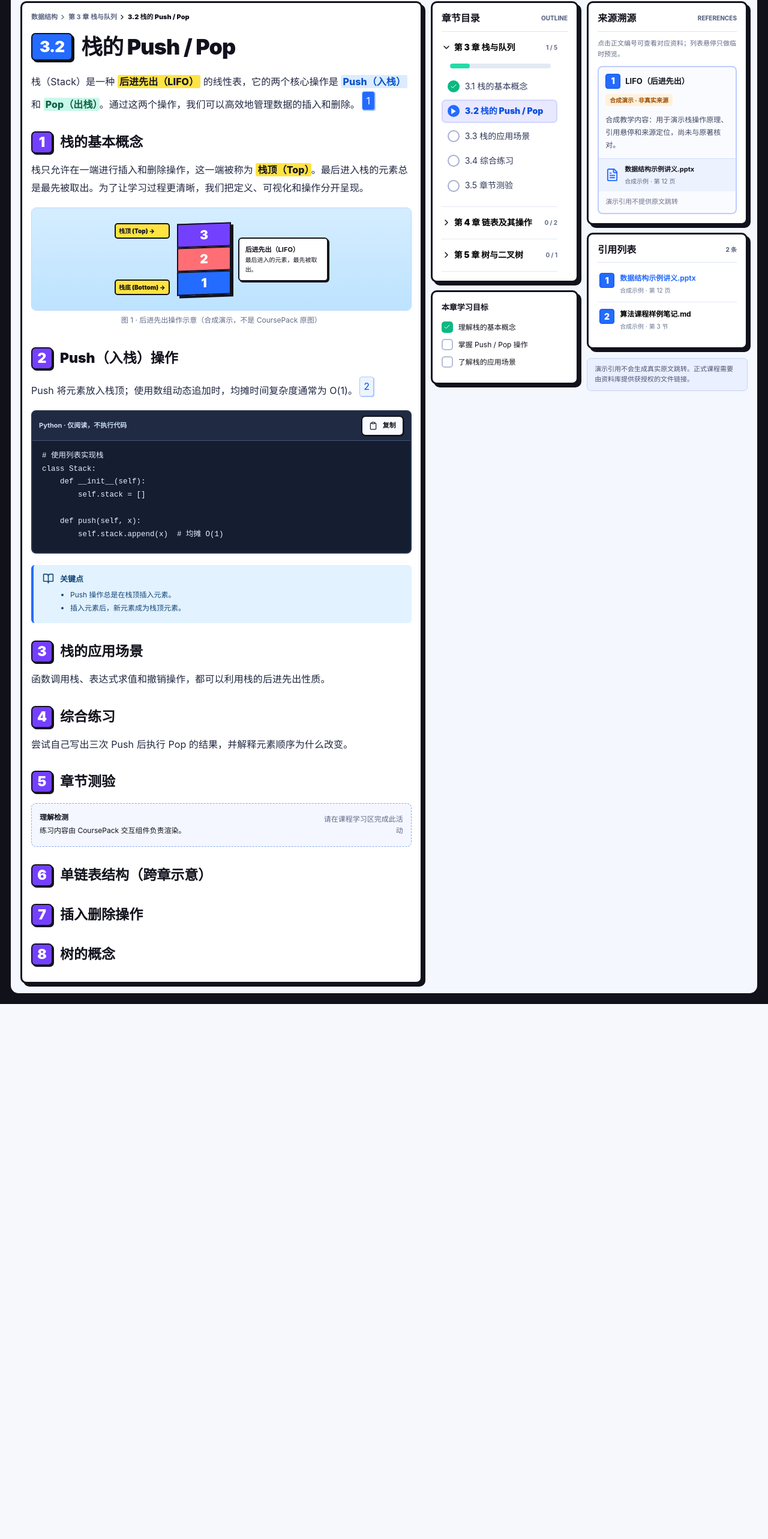
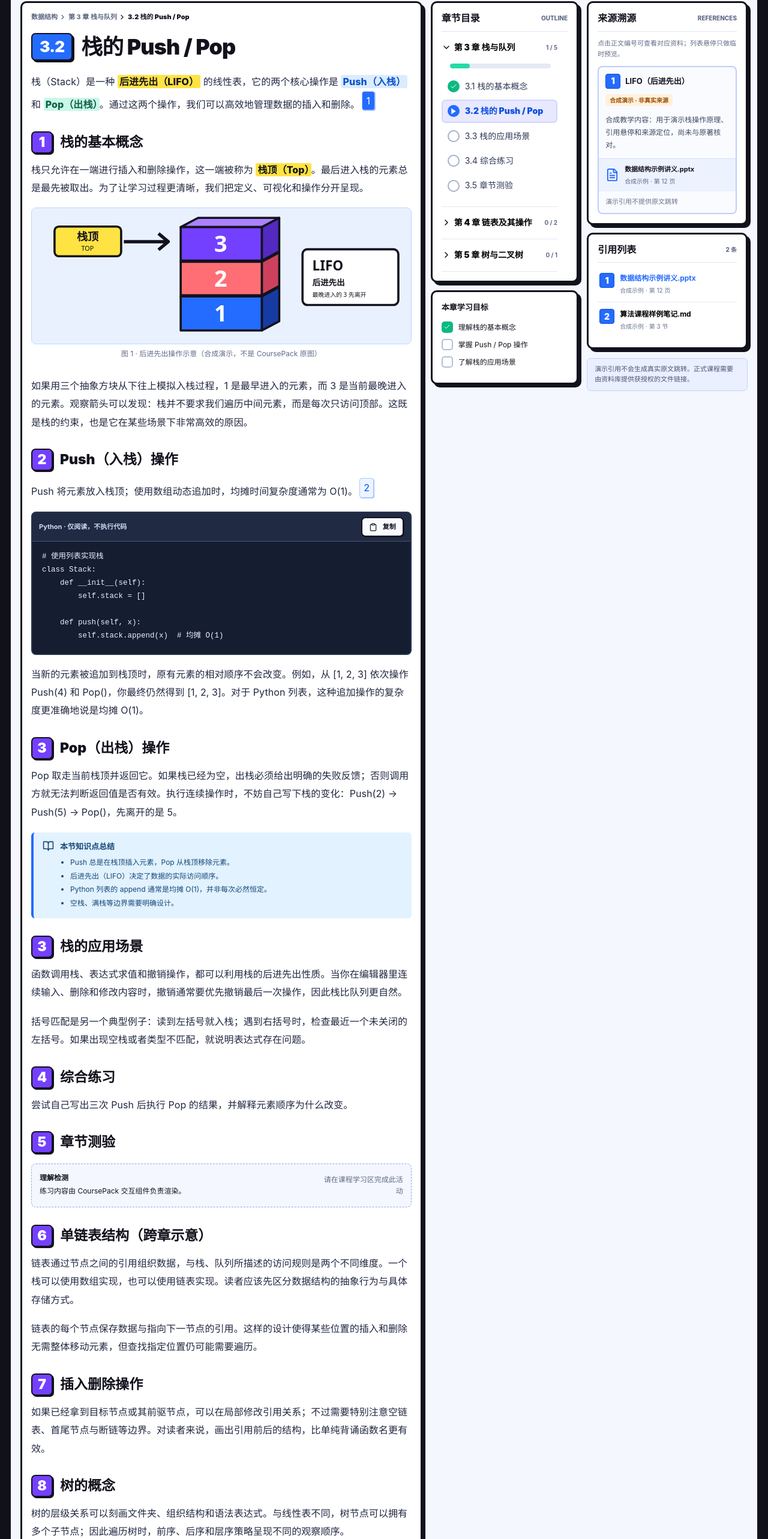
Before and after one commit to colddreamxiaowd/ContinueLeanringWithAI, a Next.js app in the folder web/: page /ui-lab/session-c in a window 1280 px wide. Shown: the part 213-2779 px from the top of the page at 60% size. Before the commit the page ends 1887 px from the top, so only its background shows below. Built offline with nearby package versions, Linux system fonts and the light colour scheme.

Commit message:
feat(reader): extend long lesson preview and use editable SVG pedagogy

```diff
--- a/web/src/design/pixel-pop/workstreams/reader/Demo.tsx
+++ b/web/src/design/pixel-pop/workstreams/reader/Demo.tsx
@@ -6,6 +6,7 @@ import type {CitationRecord,LessonData,OutlineChapter,ReaderBlock} from "./reade
 import {adaptCoursePackV01} from "./coursepack-adapter.mjs";
 import "../../pixel-pop.css";
 import s from "./reader.module.css";
+import {StudyDiagram} from "./StudyDiagram";
 
 const chapters:readonly OutlineChapter[]=[
   {id:"ch3",label:"第 3 章 栈与队列",sections:[
@@ -36,20 +37,30 @@ const lesson:LessonData={id:"demo-stack",title:"栈的 Push / Pop",breadcrumb:["
     {text:"。通过这两个操作，我们可以高效地管理数据的插入和删除。",citationId:"cite-1"}]},
   {type:"heading",id:"s31",number:"1",title:"栈的基本概念"},
   {type:"paragraph",content:[{text:"栈只允许在一端进行插入和删除操作，这一端被称为 "},{text:"栈顶（Top）",mark:"yellow"},{text:"。最后进入栈的元素总是最先被取出。为了让学习过程更清晰，我们把定义、可视化和操作分开呈现。"}]},
-  {type:"figure",id:"stack-figure",alt:"三层栈示意，从下到上依次是 1、2、3，顶部元素 3 先出栈",content:<StackFigure/>,caption:"图 1 · 后进先出操作示意（合成演示，不是 CoursePack 原图）"},
+  {type:"figure",id:"stack-figure",alt:"三层栈示意，从下到上依次是 1、2、3，顶部元素 3 先出栈",content:<StudyDiagram kind="stack"/>,caption:"图 1 · 后进先出操作示意（合成演示，不是 CoursePack 原图）"},
+  {type:"paragraph",content:[{text:"如果用三个抽象方块从下往上模拟入栈过程，1 是最早进入的元素，而 3 是当前最晚进入的元素。观察箭头可以发现：栈并不要求我们遍历中间元素，而是每次只访问顶部。这既是栈的约束，也是它在某些场景下非常高效的原因。"}]},
   {type:"heading",id:"s32",number:"2",title:"Push（入栈）操作"},
   {type:"paragraph",content:[{text:"Push 将元素放入栈顶；使用数组动态追加时，均摊时间复杂度通常为 O(1)。",citationId:"cite-2"}]},
   {type:"code",id:"demo-code",language:"Python",code:"# 使用列表实现栈\nclass Stack:\n    def __init__(self):\n        self.stack = []\n\n    def push(self, x):\n        self.stack.append(x)  # 均摊 O(1)"},
-  {type:"keyPoints",id:"key-stack",title:"关键点",items:["Push 操作总是在栈顶插入元素。","插入元素后，新元素成为栈顶元素。"]},
+  {type:"paragraph",content:[{text:"当新的元素被追加到栈顶时，原有元素的相对顺序不会改变。例如，从 [1, 2, 3] 依次操作 Push(4) 和 Pop()，你最终仍然得到 [1, 2, 3]。对于 Python 列表，这种追加操作的复杂度更准确地说是均摊 O(1)。"}]},
+  {type:"heading",id:"demo-pop",number:"3",title:"Pop（出栈）操作"},
+  {type:"paragraph",content:[{text:"Pop 取走当前栈顶并返回它。如果栈已经为空，出栈必须给出明确的失败反馈；否则调用方就无法判断返回值是否有效。执行连续操作时，不妨自己写下栈的变化：Push(2) → Push(5) → Pop()，先离开的是 5。"}]},
+  {type:"keyPoints",id:"key-stack",title:"本节知识点总结",items:["Push 总是在栈顶插入元素，Pop 从栈顶移除元素。","后进先出（LIFO）决定了数据的实际访问顺序。","Python 列表的 append 通常是均摊 O(1)，并非每次必然恒定。","空栈、满栈等边界需要明确设计。"]},
   {type:"heading",id:"s33",number:"3",title:"栈的应用场景"},
-  {type:"paragraph",content:[{text:"函数调用栈、表达式求值和撤销操作，都可以利用栈的后进先出性质。"}]},
+  {type:"paragraph",content:[{text:"函数调用栈、表达式求值和撤销操作，都可以利用栈的后进先出性质。当你在编辑器里连续输入、删除和修改内容时，撤销通常要优先撤销最后一次操作，因此栈比队列更自然。"}]},
+  {type:"paragraph",content:[{text:"括号匹配是另一个典型例子：读到左括号就入栈；遇到右括号时，检查最近一个未关闭的左括号。如果出现空栈或者类型不匹配，就说明表达式存在问题。"}]},
   {type:"heading",id:"s34",number:"4",title:"综合练习"},
   {type:"paragraph",content:[{text:"尝试自己写出三次 Push 后执行 Pop 的结果，并解释元素顺序为什么改变。"}]},
   {type:"heading",id:"s35",number:"5",title:"章节测验"},
   {type:"activity",id:"demo-quiz",kind:"quiz",label:"练习内容由 CoursePack 交互组件负责渲染。"},
   {type:"heading",id:"s41",number:"6",title:"单链表结构（跨章示意）"},
+  {type:"paragraph",content:[{text:"链表通过节点之间的引用组织数据，与栈、队列所描述的访问规则是两个不同维度。一个栈可以使用数组实现，也可以使用链表实现。读者应该先区分数据结构的抽象行为与具体存储方式。"}]},
+  {type:"paragraph",content:[{text:"链表的每个节点保存数据与指向下一节点的引用。这样的设计使得某些位置的插入和删除无需整体移动元素，但查找指定位置仍可能需要遍历。"}]},
   {type:"heading",id:"s42",number:"7",title:"插入删除操作"},
-  {type:"heading",id:"s51",number:"8",title:"树的概念"}
+  {type:"paragraph",content:[{text:"如果已经拿到目标节点或其前驱节点，可以在局部修改引用关系；不过需要特别注意空链表、首尾节点与断链等边界。对读者来说，画出引用前后的结构，比单纯背诵函数名更有效。"}]},
+  {type:"heading",id:"s51",number:"8",title:"树的概念"},
+  {type:"paragraph",content:[{text:"树的层级关系可以刻画文件夹、组织结构和语法表达式。与线性表不同，树节点可以拥有多个子节点；因此遍历树时，前序、后序和层序策略呈现不同的观察顺序。"}]},
+  {type:"paragraph",content:[{text:"本节只是用于检查跨章目录与长文本布局，不代表真实教材内容。正式课程将依据 CoursePack 章节数据生成阅读块，并保存到用户账号。"}]}
 ]};
 /** Actual v0.1 fields, but the instance is synthetic and never persisted. */
 const coursePackDemo={schemaVersion:"0.1",title:"数据结构 · 安静阅读样例",description:"合成示例",version:1,
```
